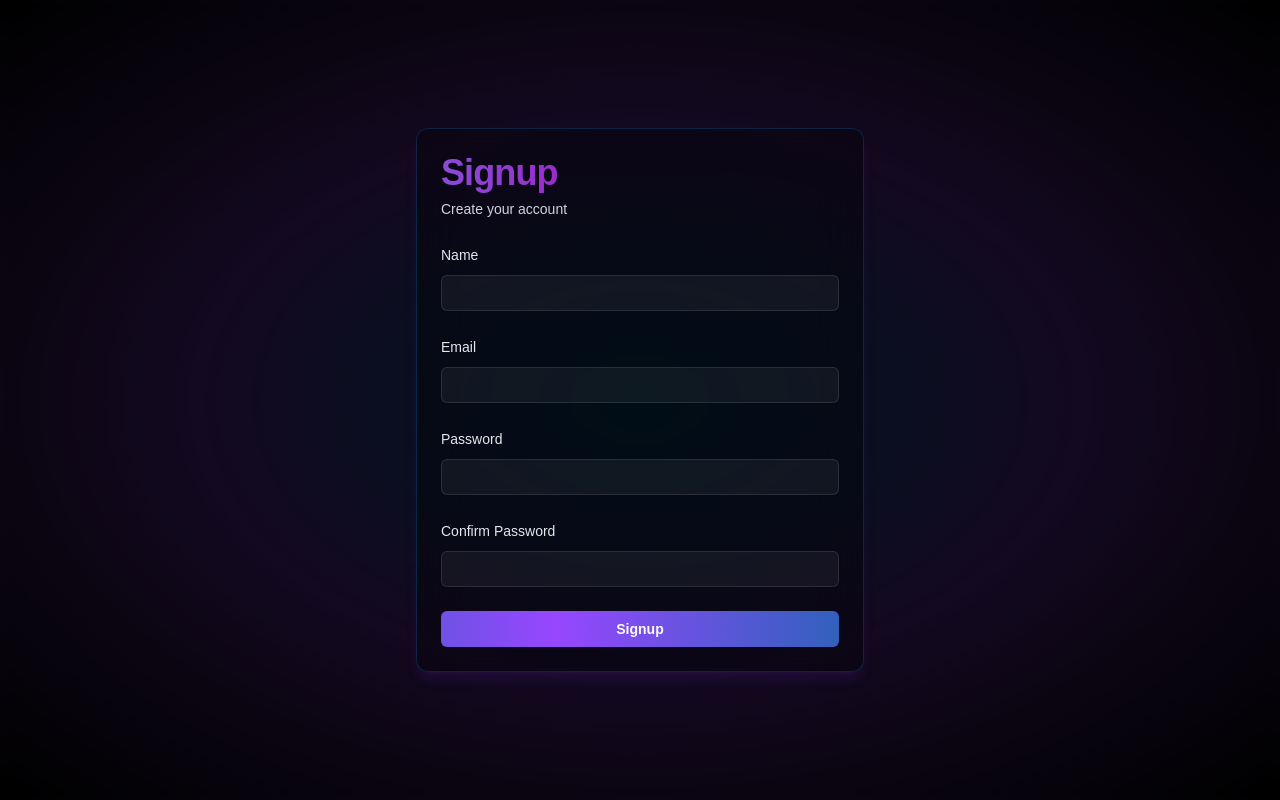
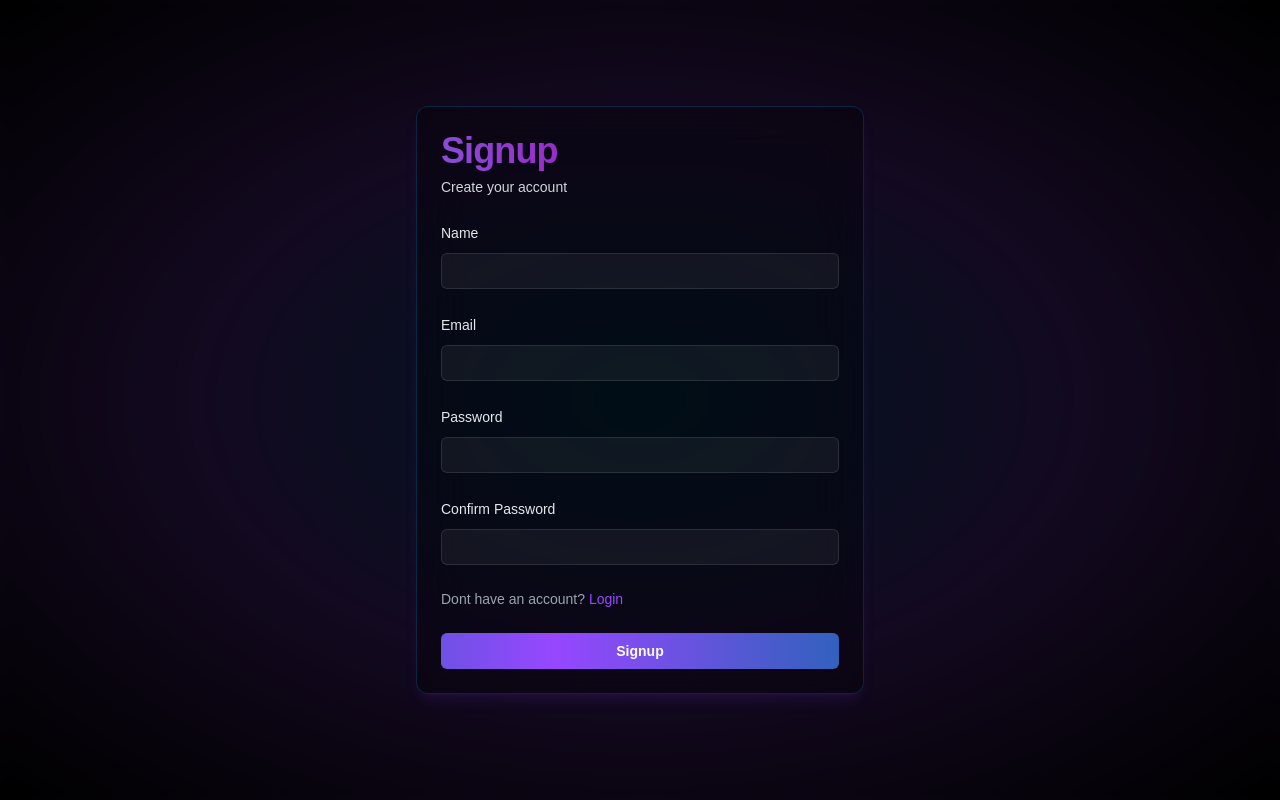
Before and after one commit to vaishakhsnair/scale_up_reg, a Next.js app: page /Signup in a window 1280 px wide. Built offline with nearby package versions, Linux system fonts and the light colour scheme.

Commit message:
Add navigation links to Login and Signup pages and update session check logic

```diff
--- a/app/(auth)/Login/page.tsx
+++ b/app/(auth)/Login/page.tsx
@@ -107,6 +107,13 @@ export default function Login() {
                 )}
               </div>
 
+              <p className="text-sm text-gray-400">
+                Dont have an account?{" "}
+                <a href="/Signup" className="text-primary-purple">
+                  Sign Up
+                </a>{" "}
+              </p>
+
               <Button
                 type="submit"
                 className="w-full bg-gradient-to-r font-semibold from-primary-blue/60 via-primary-purple to-primary-blue/60 hover:opacity-90 transition-opacity animate-gradient-x"
--- a/app/(auth)/Signup/page.tsx
+++ b/app/(auth)/Signup/page.tsx
@@ -40,12 +40,12 @@ export default function Signup() {
     const { data, error } = await supabase.auth.signUp({
       email: Formdata.email,
       password: Formdata.password,
-      options: {
-        data: {
-          displayName: Formdata.name,
-        },
-        // emailRedirectTo: "http://localhost:3000",
-      },
+      // options: {
+      //   data: {
+      //     displayName: Formdata.name,
+      //   },
+      //   // emailRedirectTo: "http://localhost:3000",
+      // },
     });
     console.log(data);
     if (error) {
@@ -160,6 +160,13 @@ export default function Signup() {
                 )}
               </div>
 
+              <p className="text-sm text-gray-400">
+                Dont have an account?{" "}
+                <a href="/Login" className="text-primary-purple">
+                  Login
+                </a>{" "}
+              </p>
+
               <Button
                 type="submit"
                 className="w-full bg-gradient-to-r font-semibold from-primary-blue/60 via-primary-purple to-primary-blue/60 hover:opacity-90 transition-opacity animate-gradient-x"
--- a/app/page.tsx
+++ b/app/page.tsx
@@ -3,20 +3,26 @@ import TeamRegistrationForm from "@/components/TeamRegistrationForm";
 import { supabase } from "@/utils/supabase/server";
 import { div } from "framer-motion/client";
 import Image from "next/image";
+import { redirect } from "next/navigation";
 import { useEffect } from "react";
 
 export default function Home() {
   const cheksession = async () => {
     //function to check if the user is logged in or not it will be null if not logged in
     try {
-      const { data, error } = await supabase.auth.getSession();
+      const { data, error } = await supabase.auth.getUser();
       return data;
     } catch (e) {
       console.log(e);
     }
   };
   useEffect(() => {
-    console.log(cheksession());
+    cheksession().then((data) => {
+      console.log(data);
+      if (!data!.user) {
+        redirect("/Login");
+      }
+    });
   }, []);
 
   return (
```
